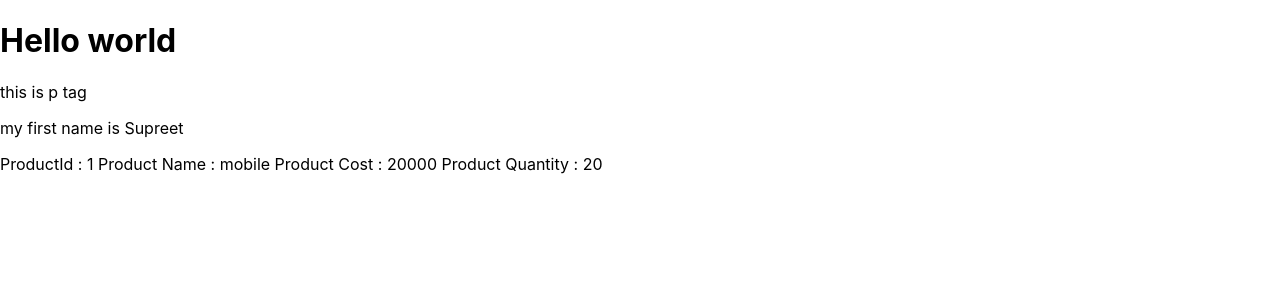
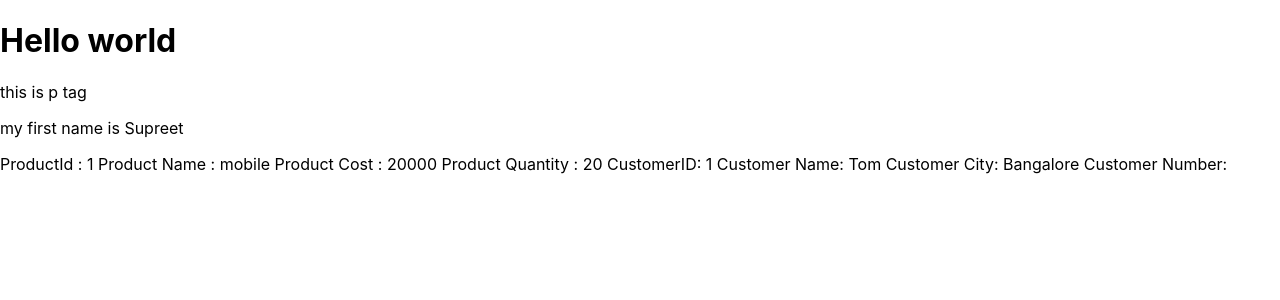
Before and after one commit to supreetph/React, a React (Create React App) app: page / in a window 1280 px wide. Shown: the top 300 px of the page. Built offline with nearby package versions, Linux system fonts and the light colour scheme.

Commit message:
added Class component with props

```diff
--- /dev/null
+++ b/src/Customer.jsx
@@ -0,0 +1,15 @@
+import React from 'react';
+import ReactDOM from 'react-dom'
+
+class Customer extends React.Component {
+    render() {
+        return [
+
+            <label> CustomerID: {this.props.Id}</label>,
+            <label> Customer Name: {this.props.name}</label>,
+            <label> Customer City: {this.props.city}</label>,
+            <label> Customer Number: {this.props.number}</label>,
+        ]
+    }
+}
+export default Customer;
--- a/src/index.js
+++ b/src/index.js
@@ -5,14 +5,16 @@ import './index.css';
 import App from './App';
 import Heading from './Heading';
 import * as serviceWorker from './serviceWorker';
+import Customer from './Customer';
 
 const fname = "Supreet";
-const product = <Products id="1"  name="mobile" cost="20000" quantity="20"></Products>
+const product = <Products id="1" name="mobile" cost="20000" quantity="20"></Products>
+const customer = <Customer Id="1" name="Tom" city="Bangalore" numbet="99888888888"></Customer>
 ReactDOM.render(
    [ <Heading/>,
         <p>this is p tag</p>,
         <p> my first name is {fname}</p>,
-    product],
+        product, customer],
 
 
 
```
